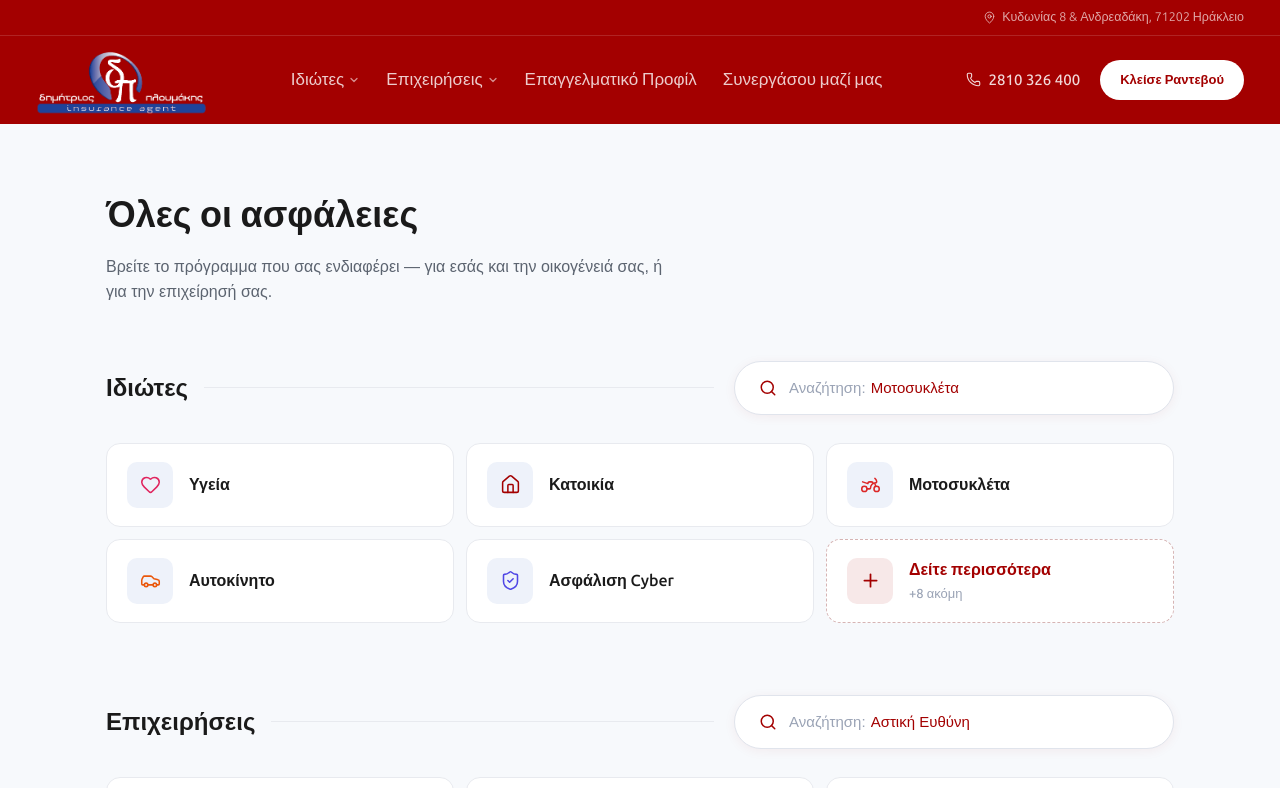
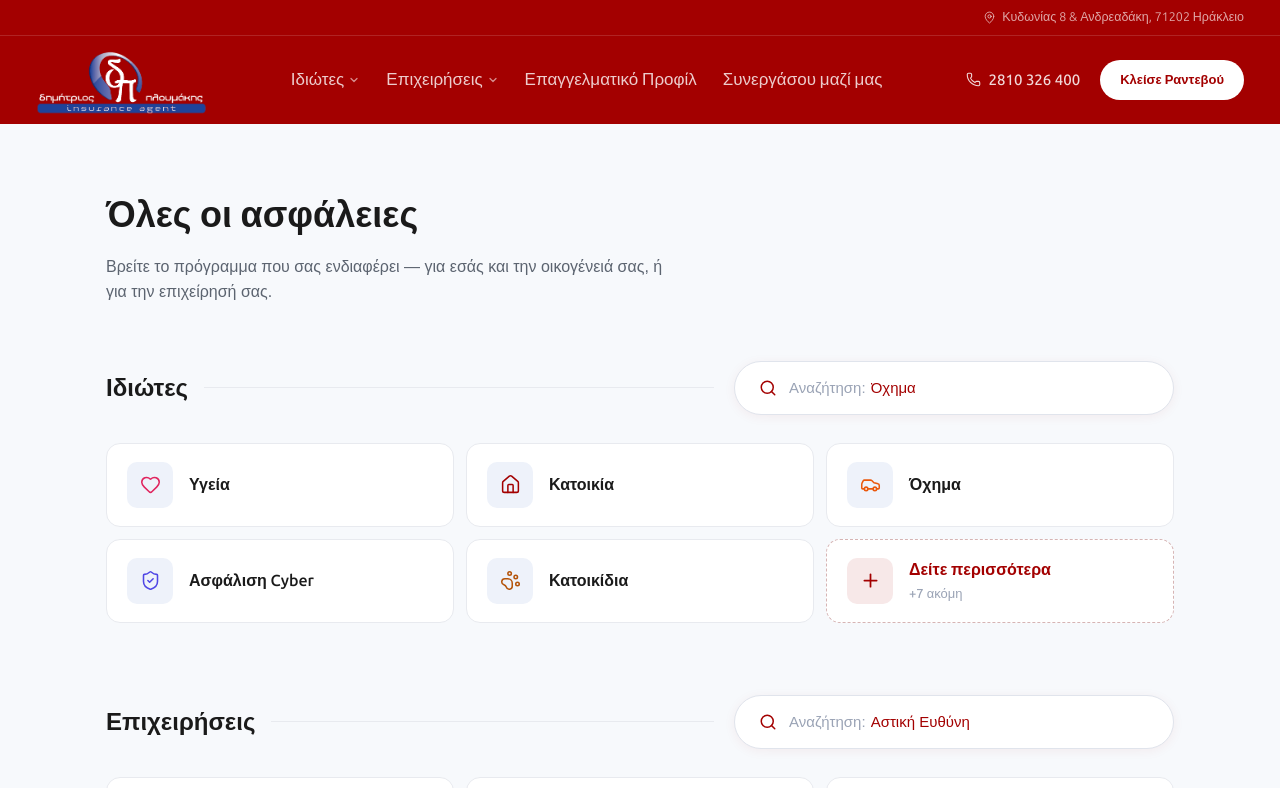
Before and after one commit to Slqmerr/InsuranceBrokerPloumakis, a Next.js app: page /asfaleies in a window 1280 px wide. Shown: the top 788 px of the page. Built offline with nearby package versions, Linux system fonts and the light colour scheme.

Commit message:
changed a product

```diff
--- a/app/components/products.ts
+++ b/app/components/products.ts
@@ -2,7 +2,7 @@ import {
   Users, Home, Car, Heart, Briefcase, PiggyBank,
   Leaf, Scale, TrendingUp, ShieldCheck, PawPrint,
   Building2, Truck, ShieldAlert, Package,
-  Sailboat, Plane, Palette, Gavel, Umbrella, Motorbike,
+  Sailboat, Plane, Palette, Gavel, Umbrella,
   type LucideIcon,
 } from "lucide-react";
 
@@ -76,40 +76,11 @@ export const IDIWTES_PRODUCTS: Product[] = [
   },
 
   {
-    icon: Motorbike, title: "Μοτοσυκλέτα", slug: "motosikleta", color: "#dc2626",
+    icon: Car, title: "Όχημα", slug: "oxima", color: "#ea580c",
     image: "/products/oxima.jpg",
     imagePosition: "center 70%",
     intro: "Από την υποχρεωτική αστική ευθύνη μέχρι την πλήρη μικτή κάλυψη — με οδική βοήθεια και φροντίδα σε κάθε διαδρομή.",
-    description: "Η ασφάλιση μοτοσυκλέτας ξεκινά από την υποχρεωτική κάλυψη αστικής ευθύνης και επεκτείνεται σε προαιρετικές καλύψεις για κλοπή, πυρκαγιά, φυσικά φαινόμενα και προσωπικό ατύχημα του αναβάτη. Επιλέγετε το πρόγραμμα ανάλογα με τον κυβισμό, τη χρήση και τις ανάγκες σας, με υπηρεσίες όπως οδική βοήθεια και φροντίδα ατυχήματος.",
-    covers: [
-      "Αστική ευθύνη προς τρίτους (υποχρεωτική): σωματικές βλάβες έως 1.300.000€ ανά θύμα και υλικές ζημιές έως 1.300.000€ ανά ατύχημα",
-      "Υλικές ζημιές από ανασφάλιστο όχημα",
-      "Προσωπικό ατύχημα οδηγού",
-      "Φυσικές καταστροφές: πλημμύρα, σεισμός, πυρκαγιά από δάσος, χαλάζι, θύελλα",
-      "Πυρκαγιά, κεραυνός, έκρηξη",
-      "Ολική και μερική κλοπή",
-      "Τρομοκρατικές ενέργειες, στάσεις και αναταραχές",
-      "Ίδιες ζημιές (μικτή ασφάλιση) και κακόβουλες ενέργειες",
-      "Θραύση κρυστάλλων μέσω δικτύου συνεργαζόμενων συνεργείων",
-      "Οδική βοήθεια και φροντίδα ατυχήματος σε Ελλάδα και Ευρώπη, με όχημα αντικατάστασης",
-      "Νομική προστασία οχήματος και οδηγού",
-      "Αποζημίωση και όταν το άλλο όχημα είναι εκτός Φιλικού Διακανονισμού",
-      "Ειδικές καλύψεις για ηλεκτρικά και plug-in υβριδικά: κλοπή καλωδίου, ζημιές και ατύχημα κατά τη φόρτιση",
-    ],
-    needs: [
-      "Άδεια κυκλοφορίας της μοτοσυκλέτας",
-      "Δίπλωμα οδήγησης (κατηγορίας ΑΜ/Α)",
-      "Κυβισμός και έτος πρώτης κυκλοφορίας",
-      "Ημερομηνία λήξης τρέχοντος συμβολαίου",
-    ],
-  },
-
-  {
-    icon: Car, title: "Αυτοκίνητο", slug: "aftokinito", color: "#ea580c",
-    image: "/products/oxima.jpg",
-    imagePosition: "center 70%",
-    intro: "Από την υποχρεωτική αστική ευθύνη μέχρι την πλήρη μικτή κάλυψη — με οδική βοήθεια και φροντίδα σε κάθε διαδρομή.",
-    description: "Η ασφάλιση αυτοκινήτου περιλαμβάνει την υποχρεωτική κάλυψη αστικής ευθύνης και μια σειρά προαιρετικών καλύψεων για ίδιες ζημιές, κλοπή και φυσικά φαινόμενα. Επιλέγετε το πρόγραμμα που ταιριάζει στο αυτοκίνητο και στις ανάγκες σας, με υπηρεσίες όπως οδική βοήθεια και φροντίδα ατυχήματος.",
+    description: "Η ασφάλιση οχήματος περιλαμβάνει την υποχρεωτική κάλυψη αστικής ευθύνης και μια σειρά προαιρετικών καλύψεων για ίδιες ζημιές, κλοπή και φυσικά φαινόμενα. Καλύπτουμε αυτοκίνητα, μοτοσυκλέτες και επαγγελματικά οχήματα, με το πρόγραμμα να διαμορφώνεται ανάλογα με το όχημα, τη χρήση και τις ανάγκες σας, μαζί με υπηρεσίες όπως οδική βοήθεια και φροντίδα ατυχήματος.",
     covers: [
       "Αστική ευθύνη προς τρίτους (υποχρεωτική): σωματικές βλάβες έως 1.300.000€ ανά θύμα και υλικές ζημιές έως 1.300.000€ ανά ατύχημα",
       "Υλικές ζημιές από ανασφάλιστο όχημα",
@@ -459,7 +430,7 @@ export const EXTRA_IDIWTES_PAGES: Product[] = [
 export const PRODUCT_CARDS = [
   { icon: Heart, title: "Υγεία", color: "#fbe4ec", href: "/idiotes/ygeia" },
   { icon: Home, title: "Κατοικία", color: "#e3f3e8", href: "/idiotes/katoikia" },
-  { icon: Car, title: "Αυτοκίνητο", color: "#dee8fd", href: "/idiotes/aftokinito" },
+  { icon: Car, title: "Οχήματα", color: "#dee8fd", href: "/idiotes/oxima" },
   // No /epixeirisi landing page yet — first business product is the default
   { icon: Briefcase, title: "Επιχείρηση", color: "#ece4fb", href: "/epixeirisi/epaggelmatikos-xoros" },
   { icon: PiggyBank, title: "Αποταμίευση", color: "#fdf3de", href: "/idiotes/apotamieusi" },
--- a/app/components/quoteForms.ts
+++ b/app/components/quoteForms.ts
@@ -290,8 +290,7 @@ export const SLUG_TO_PROFILE: Record<string, keyof typeof PROFILES> = {
   oikogeneia: "LIFE_FAMILY",
   katoikia: "HOME",
   "astiki-efthyni": "LIABILITY",
-  motosikleta: "AUTO",
-  aftokinito: "AUTO",
+  oxima: "AUTO",
   ependysi: "SAVINGS_INVEST",
   cyber: "CYBER",
   katoikidio: "PET",
```
